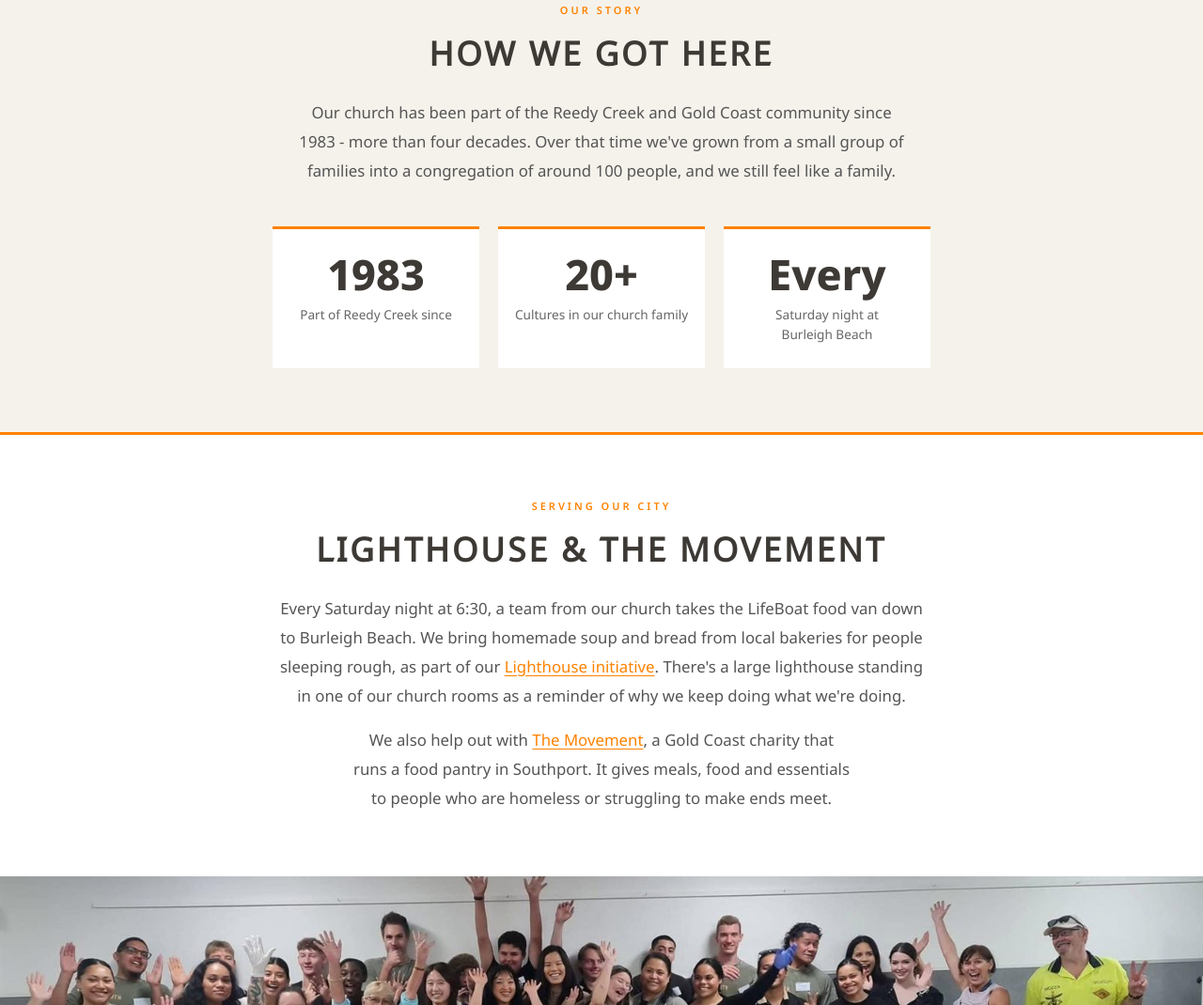
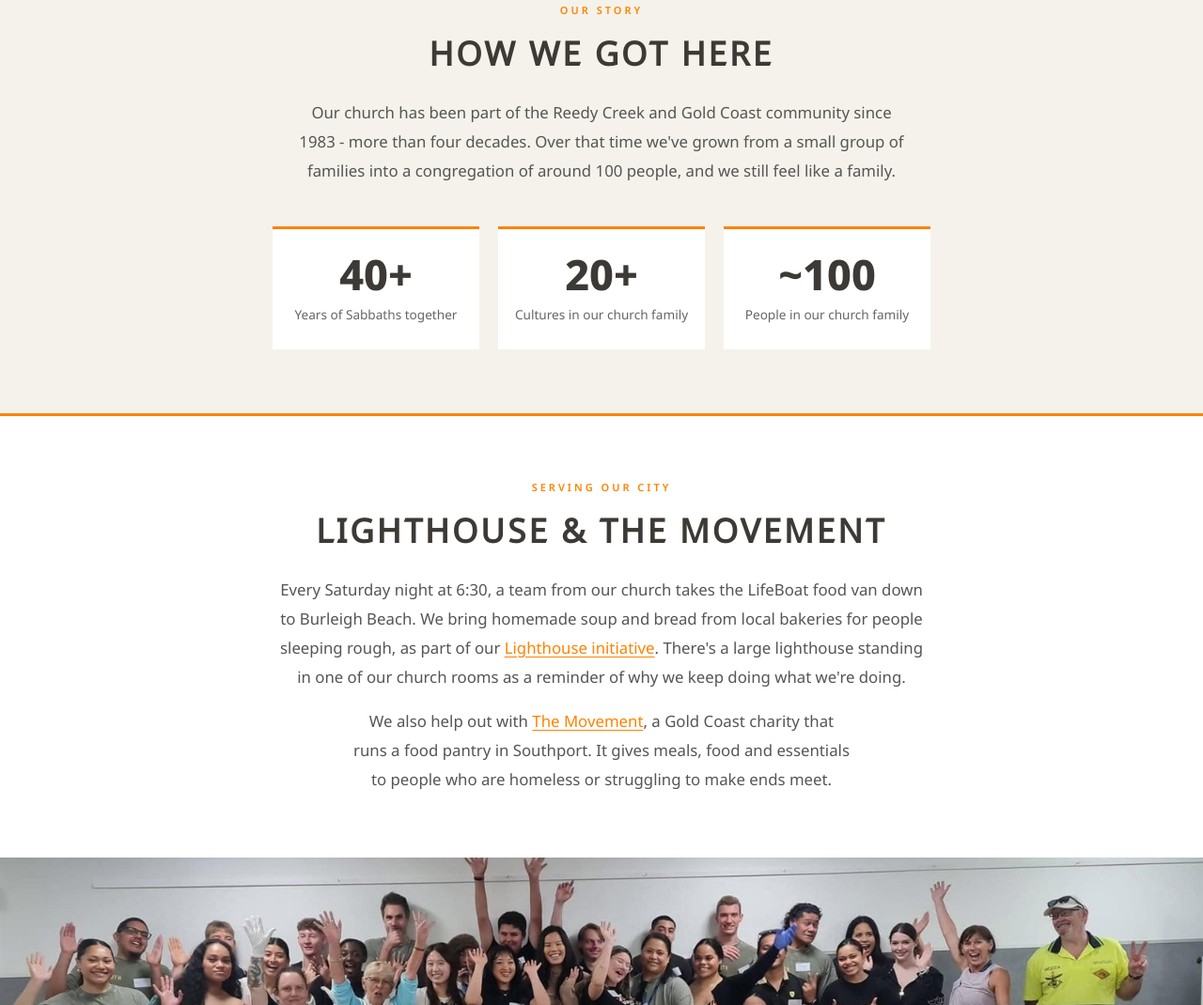
Before and after one commit to ARQuerkii/reedy-creek-church, a plain HTML site: page about.html in a window 1280 px wide. Shown: the part 980-2050 px from the top of the page at 94% size. Drawn offline with Linux system fonts and the light colour scheme.

Commit message:
Add files via upload

```diff
--- a/about.html
+++ b/about.html
@@ -219,9 +219,9 @@
     <p style="font-size:1.05rem;color:#555;line-height:1.85;margin:0;">Our church has been part of the Reedy Creek and Gold Coast community since 1983 - more than four decades. Over that time we've grown from a small group of families into a congregation of around 100 people, and we still feel like a family.</p>
     <!-- Numbers that count up when they scroll into view -->
     <div class="stats">
-      <div class="stat"><span class="stat-num" data-to="1983">1983</span><span class="stat-label">Part of Reedy Creek since</span></div>
+      <div class="stat"><span class="stat-num" data-to="40" data-suffix="+">40+</span><span class="stat-label">Years of Sabbaths together</span></div>
       <div class="stat"><span class="stat-num" data-to="20" data-suffix="+">20+</span><span class="stat-label">Cultures in our church family</span></div>
-      <div class="stat"><span class="stat-num">Every</span><span class="stat-label">Saturday night at Burleigh Beach</span></div>
+      <div class="stat"><span class="stat-num" data-to="100" data-prefix="~">~100</span><span class="stat-label">People in our church family</span></div>
     </div>
   </div>
 </section>
```
